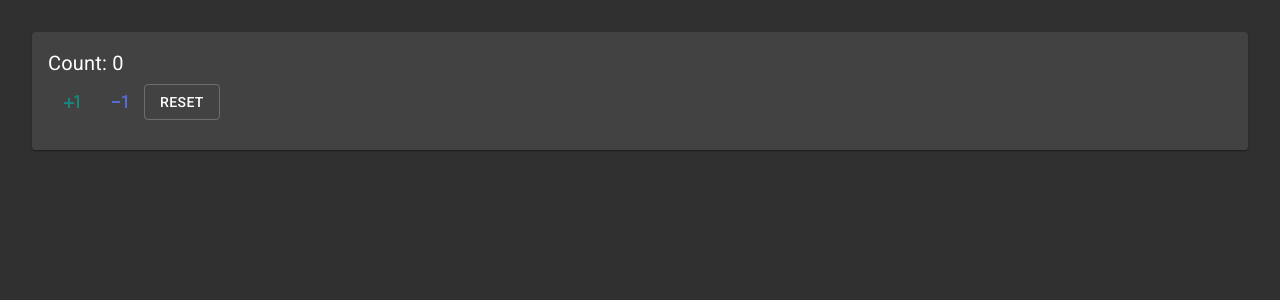
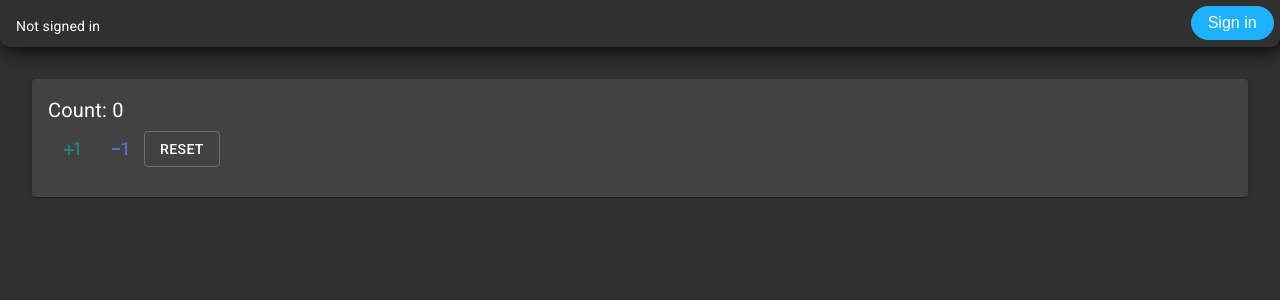
Before and after one commit to SushritPasupuleti/nextjs-test, a Next.js app in the folder nextjs-test/: page /counter in a window 1280 px wide. Shown: the top 300 px of the page. Built offline with nearby package versions, Linux system fonts and the light colour scheme; no server answers.

Commit message:
added Nav to Counter

```diff
--- a/nextjs-test/pages/counter.js
+++ b/nextjs-test/pages/counter.js
@@ -1,10 +1,14 @@
 import React from 'react';
 import Counter from './../components/counter';
+import Nav from '../components/nav'
 
 export default function counter() {
     return (
-        <div>
-            <Counter></Counter>
-        </div>
+        <>
+            <Nav />
+            <div>
+                <Counter></Counter>
+            </div>
+        </>
     )
 }
--- a/nextjs-test/styles/Home.module.css
+++ b/nextjs-test/styles/Home.module.css
@@ -63,7 +63,7 @@
 }
 
 .code {
-  background: #fafafa;
+  background: #292727;
   border-radius: 5px;
   padding: 0.75rem;
   font-size: 1.1rem;
```
